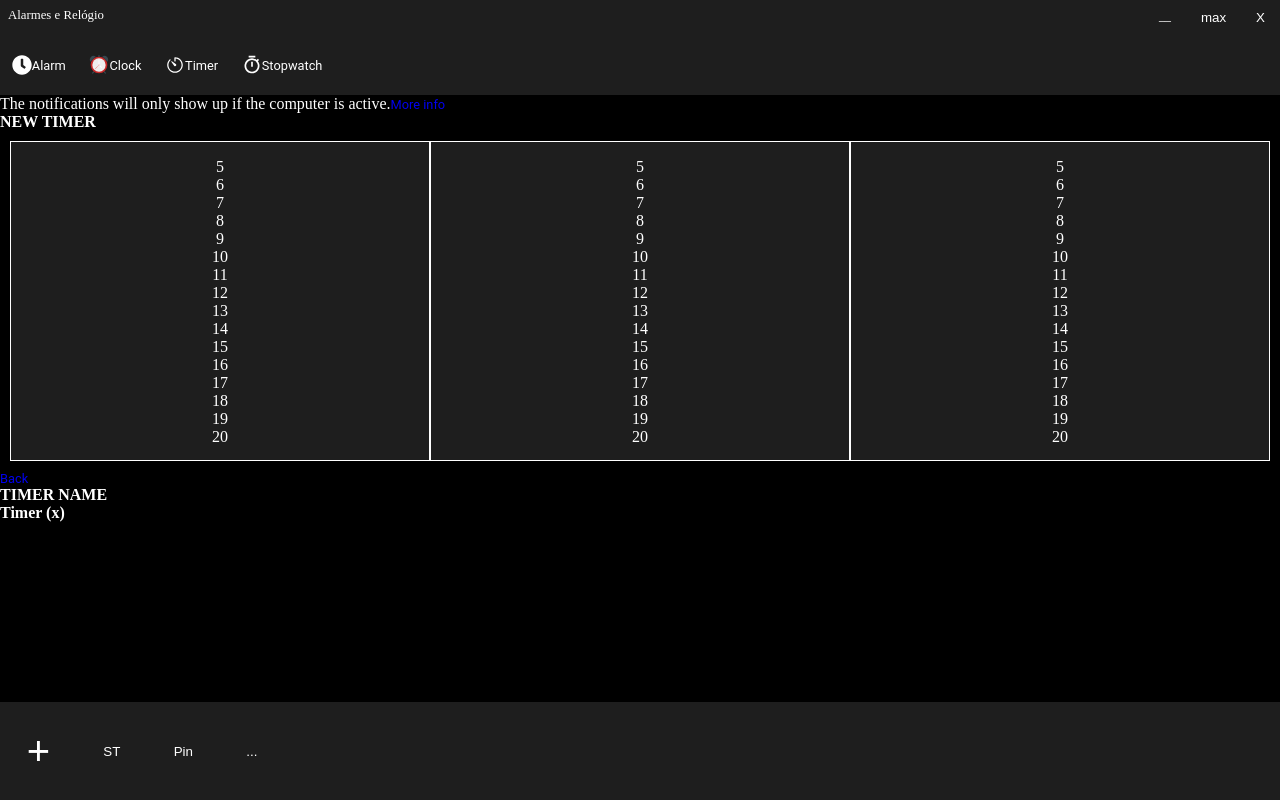
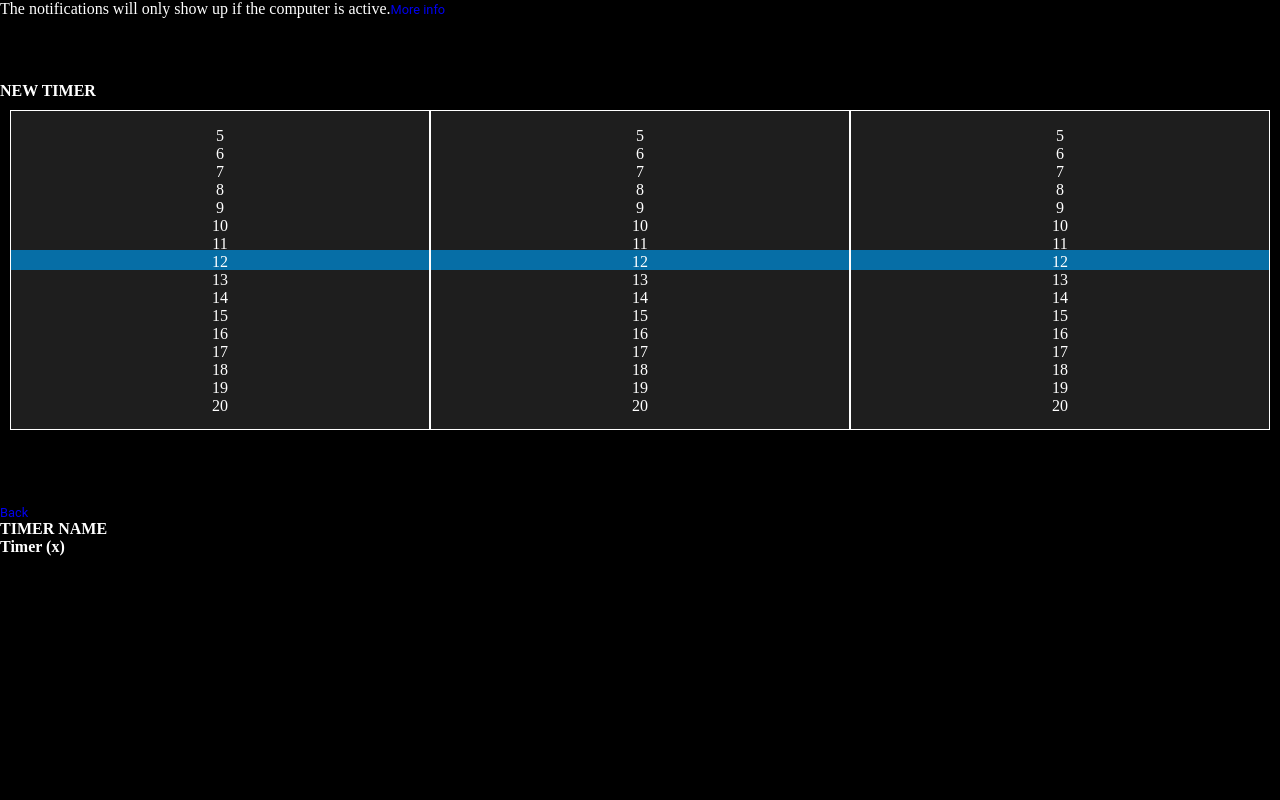
Before and after one commit to craftsmaker/microsoft-alarm-clone, a React (Create React App) app: page /#/Add in a window 1280 px wide. Built offline with nearby package versions, Linux system fonts and the light colour scheme.

Commit message:
Some add funcionalities

```diff
--- a/src/screens/Add/index.js
+++ b/src/screens/Add/index.js
@@ -1,6 +1,4 @@
 import React,{useState, useRef, useEffect} from "react";
-import Header from "../../components/Header";
-import Footer from "../../components/Footer";
 import {Link,useHistory} from "react-router-dom";
 import {connect} from "react-redux";
 import {RiArrowUpSLine,RiArrowDownSLine} from "react-icons/ri";
@@ -45,6 +43,46 @@ function Add({modules,dispatch}){
 		}
 	}
 
+	function pointerOver(e){
+		console.log(`Place: (${e.tiltX},${e.tiltY})`);
+		if (e.target.id === "secondsArrowUp"){
+			let secondsArrowDown = document.getElementById("secondsArrowDown");
+			secondsArrowDown.style.backgroundColor = "rgba(40,40,40,1)";
+			secondsArrowDown.style.color = "rgba(255,255,255,1)";
+			e.target.style.backgroundColor = "rgba(40,40,40,1)";
+			e.target.style.color = "rgba(255,255,255,1)";
+		}
+
+		if (e.target.id === "secondsArrowDown"){
+			let secondsArrowUp = document.getElementById("secondsArrowUp");
+			secondsArrowUp.style.backgroundColor = "rgba(40,40,40,1)";
+			secondsArrowUp.style.color = "rgba(255,255,255,1)";
+			e.target.style.backgroundColor = "rgba(40,40,40,1)";
+			e.target.style.color = "rgba(255,255,255,1)";
+		}
+
+	}
+
+	function pointerOut(e){
+		console.log(e.clientX);
+		if (e.target.id === "secondsArrowUp" && (e.clientX < 550 || e.clientX > 560)){
+			let secondsArrowDown = document.getElementById("secondsArrowDown");
+			secondsArrowDown.style.backgroundColor = "rgba(30,30,30,0)";
+			secondsArrowDown.style.color = "rgba(255,255,255,0)";
+			e.target.style.backgroundColor = "rgba(30,30,30,0)";
+			e.target.style.color = "rgba(255,255,255,0)";
+		}
+
+		if (e.target.id === "secondsArrowDown" && (e.clientX < 550 || e.clientX > 560)){
+			let secondsArrowUp = document.getElementById("secondsArrowUp");
+			secondsArrowUp.style.backgroundColor = "rgba(30,30,30,0)";
+			secondsArrowUp.style.color = "rgba(255,255,255,0)";
+			e.target.style.backgroundColor = "rgba(30,30,30,0)";
+			e.target.style.color = "rgba(255,255,255,0)";
+		}
+
+	}
+
 	let i = 0,TIME = [];
 	for (; i <= 60; i++){
 		TIME.push(i);
@@ -63,7 +101,6 @@ function Add({modules,dispatch}){
 
 	return (
 		<div className="container">
-			<Header/>
 			<main id="add-container">
 				<div id="notifications-container">
 					<p>
@@ -85,6 +122,7 @@ function Add({modules,dispatch}){
 										return <p key={index} id={"0"+index}>{value}</p>
 									})}
 								</div>
+								<div className="middle-bar"/>
 								<RiArrowDownSLine className="arrowDown" onClick={() => handleHours(hours + 1)}/>
 							</div>
 							<div>
@@ -97,10 +135,11 @@ function Add({modules,dispatch}){
 										return (<p key={index} id={"1"+index}>{value}</p>)
 									})}
 								</div>
+								<div className="middle-bar"/>
 								<RiArrowDownSLine className="arrowDown" onClick={() => handleMinutes(minutes + 1)}/>
 							</div>
 							<div>
-								<RiArrowUpSLine className="arrowUp" onClick={() => handleSeconds(seconds - 1)}/>
+								<RiArrowUpSLine id="secondsArrowUp" className="arrowUp" onClick={() => handleSeconds(seconds - 1)} onPointerOver={pointerOver} onPointerOut={pointerOut} />
 								<div>
 									{TIME.map((value,index) => {
 										if(String(value) === String(seconds)){
@@ -109,7 +148,8 @@ function Add({modules,dispatch}){
 										return <p key={index} id={"2"+index}>{value}</p>
 									})}
 								</div>
-								<RiArrowDownSLine className="arrowDown" onClick={() => handleSeconds(seconds + 1)}/>
+								<div className="middle-bar"/>
+								<RiArrowDownSLine id="secondsArrowDown" className="arrowDown" onClick={() => handleSeconds(seconds + 1)} onPointerOver={pointerOver} onPointerOut={pointerOut}/>
 							</div>
 						</form>
 					</div>
@@ -126,6 +166,12 @@ function Add({modules,dispatch}){
 	)
 }
 
+function Footer(){
+	return (
+		<div/>
+	)
+}
+
 export default connect(state => ({
 	modules: state
 }))(Add)
--- a/src/screens/Add/styles.css
+++ b/src/screens/Add/styles.css
@@ -34,12 +34,9 @@
 
 }
 #timer-container form div{
-	display: flex;
 	flex-direction: column;
-	flex-grow: 1;
 	align-items: center;
 	overflow: hidden;
-	position: relative;
 }
 #timer-container div{
 	display: flex;
@@ -48,7 +45,29 @@
 #timer-container form > div{
 	border: 1px solid white;
 	background-color: rgb(30,30,30);
+	position: relative;
 }
+
+#timer-container form > div > div{
+	width: 100%;
+}
+
+#timer-container form > div > div > p{
+	display: flex;
+	flex-grow: 1;
+	width: 100%;
+	justify-content: center;
+	z-index: 1;
+}
+
+#timer-container .middle-bar{
+	position: absolute;
+	bottom: 50%;
+	height: 20px;
+	width: 100%;
+	background-color: rgba(0,130,200,0.8);
+}
+
 #timer-container form div .arrowDown{
 	display: flex;
 	flex-grow: 0;
@@ -56,12 +75,6 @@
 	height: 60px;
 	width: 100%;
 	color: rgba(255,255,255,0);
-}
-
-#timer-container form div .arrowDown:hover,
-#timer-container form div .arrowUp:hover{
-	background-color: rgba(40,40,40,1);
-	color: rgba(255,255,255,1);
 }
 
 #timer-container form div .arrowUp{
```
